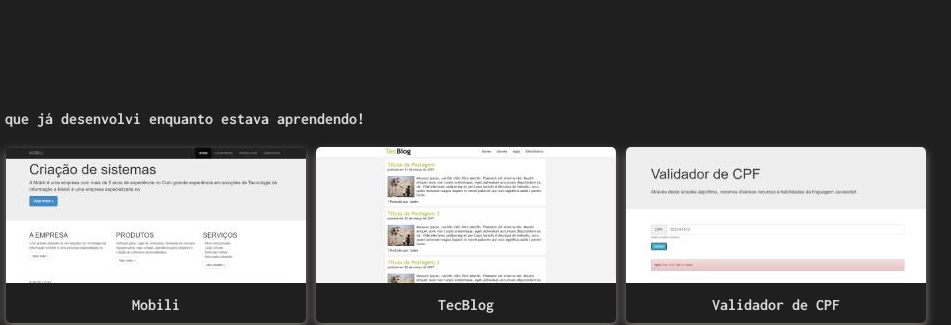
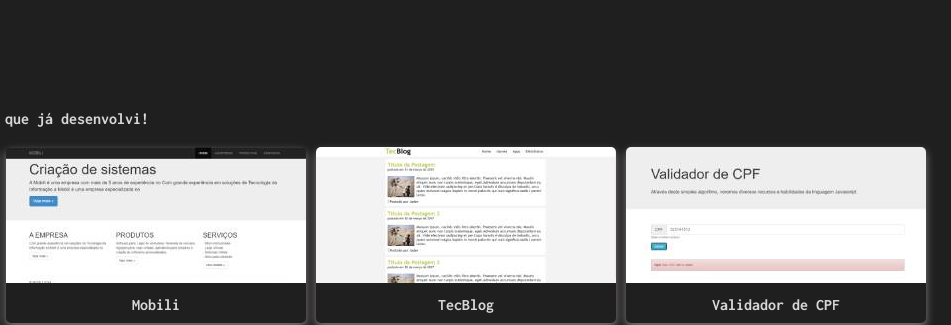
Before and after one commit to JaderRA/Portfolio, a plain HTML site: page index.html in a window 1280 px wide. Shown: the part 1272-1597 px from the top of the page, 329-1280 px from the left. Drawn offline with Linux system fonts and the light colour scheme.

Commit message:
Update index.html

```diff
--- a/index.html
+++ b/index.html
@@ -64,7 +64,7 @@
         <div id="portfolio" class="portfolio-container">
             <div class="portfolio-text">
                 <h2>Meus trabalhos</h2>
-                <h4>Passe o mouse em cada cartão e veja o que já desenvolvi enquanto estava aprendendo!</h4>
+                <h4>Passe o mouse em cada cartão e veja o que já desenvolvi!</h4>
             </div>
 
             <div class="portfolio-cards">
```
